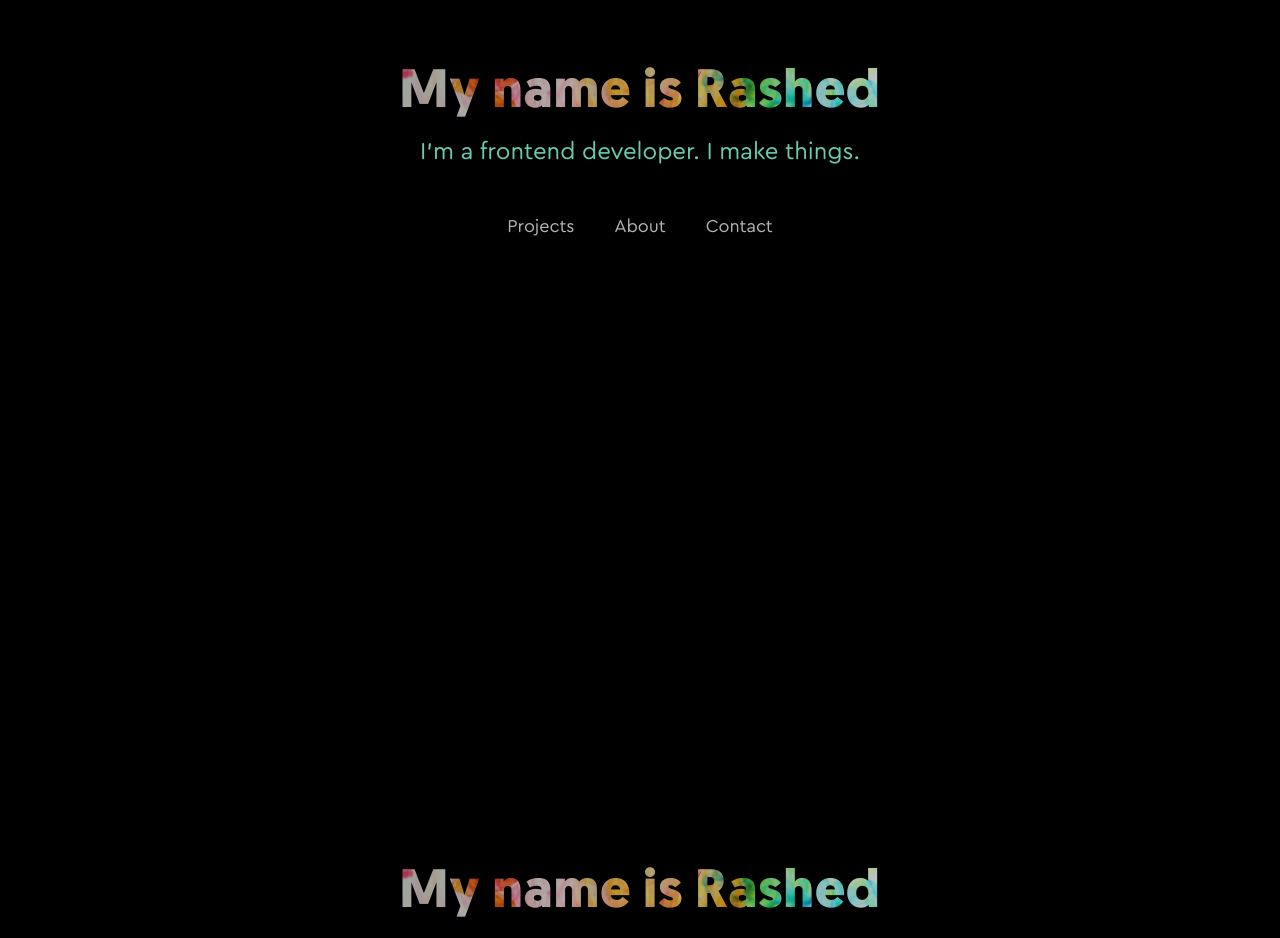
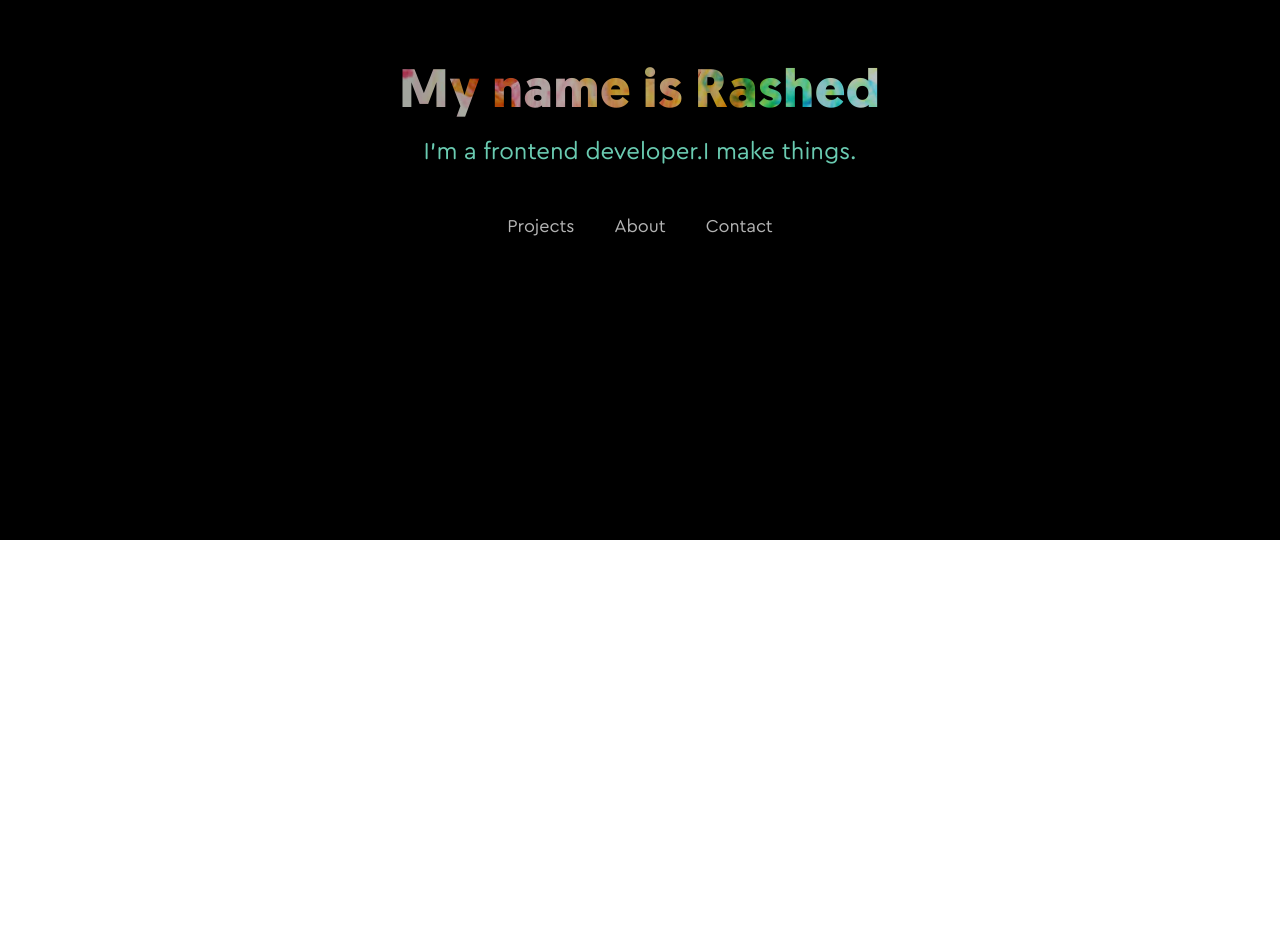
Before and after one commit to rashedInt32/rash3d.com, a React (Create React App) app: page / in a window 1280 px wide. Shown: the part 260-1198 px from the top of the page. After the commit the page ends 800 px from the top, so only its background shows below. Built offline with nearby package versions, Linux system fonts and the light colour scheme.

Commit message:
Added home page

```diff
--- a/src/App.js
+++ b/src/App.js
@@ -1,5 +1,5 @@
 import React, { Component } from 'react';
-import Banner from './components/Banner';
+import Home from './pages/Home';
 import { Route } from 'react-router-dom';
 
 class App extends Component {
@@ -9,15 +9,9 @@ class App extends Component {
   }
 
   render() {
-    const { name, introText } = this.state
-
     return (
       <div className="App">
-        <Route path="/" render={() => <Banner name={name} introText={introText} />}></Route>
-        <Banner
-          name={name}
-          introText={introText}
-        />
+        <Route path="/" component={Home}></Route>
       </div>
     );
   }
--- /dev/null
+++ b/src/pages/Home.js
@@ -0,0 +1,11 @@
+import React from 'react';
+import Banner from '../components/Banner';
+
+const Home = () => {
+  const name = 'Rashed';
+  const introText = "I'm a frontend developer.I make things.";
+
+  return <Banner name={name} introText={introText} />;
+}
+
+export default Home;
```
